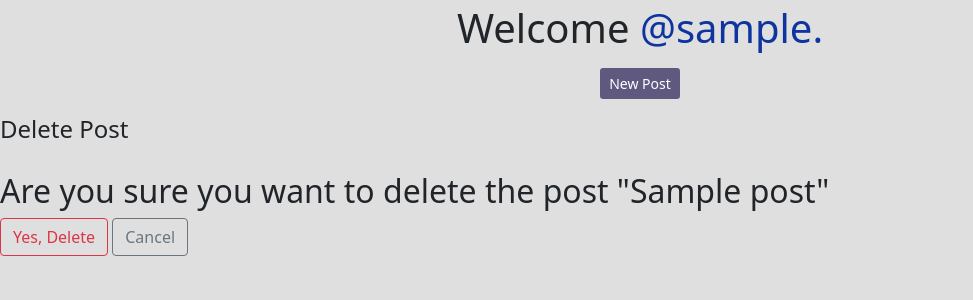
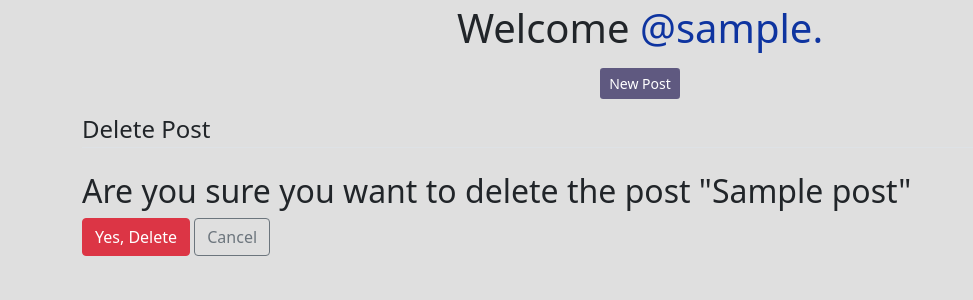
Before and after one commit to f0rc/BlogApp, a Django app: page /post/1/delete/ in a window 1280 px wide. Shown: the part 72-372 px from the top of the page, without its empty margins (0-973 px from the left). Run offline with Django 3.2, Linux system fonts and the light colour scheme; a user stored in the database is signed in; tables that the repository leaves empty hold one stand-in row (values such as "Sample post").

Commit message:
some fix

```diff
--- a/social/models.py
+++ b/social/models.py
@@ -3,6 +3,7 @@ from django.contrib.auth.models import AbstractUser
 from django.utils import timezone
 from django.contrib.auth.models import User
 from django.urls import reverse
+from datetime import datetime
 
 
 class User(AbstractUser):
@@ -18,7 +19,7 @@ class Post(models.Model):
     ]
     #the input places in admin site/make post thing
 
-    title = models.CharField(default="",max_length=100)
+    title = models.CharField(default=datetime.today().strftime('%m/%d'),max_length=100)
     contents= models.TextField()
     date_posted = models.DateTimeField(default=timezone.now)
     author = models.ForeignKey(User, on_delete=models.CASCADE)
--- a/social/templates/social/base.html
+++ b/social/templates/social/base.html
@@ -10,6 +10,11 @@
 
         <!--stlye-->
         <link rel="stylesheet" type="text/css" href="{% static 'index.css' %}">
+
+        <!--script
+        <script src="//js.nicedit.com/nicEdit-latest.js" type="text/javascript"></script>
+        <script type="text/javascript">bkLib.onDomLoaded(nicEditors.allTextAreas);</script>
+        -->
 
 
 
--- a/social/templates/social/post_confirm_delete.html
+++ b/social/templates/social/post_confirm_delete.html
@@ -1,5 +1,6 @@
 {% extends "social/base.html" %}
 {% block contents %}
+    <div class="container">
         <div class="content-section">
             <form method="POST">
                 {% csrf_token %}
@@ -8,9 +9,10 @@
                     <h2>Are you sure you want to delete the post "{{ object.title }}"</h2>
                 </fieldset>
                 <div class="form-group">
-                <button class="btn btn-outline-danger" type="submit">Yes, Delete</button>
+                    <button class="btn btn-danger" type="submit">Yes, Delete</button>
                     <a class="btn btn-outline-secondary" href="{% url 'post-detail' object.id %}">Cancel</a>
                 </div>
             </form>
         </div>
+    </div>
 {% endblock contents %}
--- a/social/templates/social/post_detail.html
+++ b/social/templates/social/post_detail.html
@@ -10,8 +10,8 @@
         <small class="text-muted">{{ object.date_posted|date:"F d, Y" }}</small>
         {% if object.author == user %}
           <div>
+            <a class="btn btn-danger btn-sm mt-1 mb-1" href="{% url 'post-delete' object.id %}">Delete</a>
             <a class="btn btn-secondary btn-sm mt-1 mb-1" href="{% url 'post-update' object.id %}">Update</a>
-            <a class="btn btn-danger btn-sm mt-1 mb-1" href="{% url 'post-delete' object.id %}">Delete</a>
           </div>
         {% endif %}
       </div>
--- a/social/templates/social/post_form.html
+++ b/social/templates/social/post_form.html
@@ -9,7 +9,7 @@
                 {{ form|crispy }}
             </fieldset>
             <div class="form-group">
-                <button class="btn btn-outline-info" type="submit">Post</button>
+                <button class="btn btn-primary" type="submit">Post</button>
             </div>
         </form>
     </div>
```
Also changed, not shown: social/migrations/0008_alter_post_title.py (added), social/migrations/0009_alter_post_title.py (added). Lines whose indentation alone changed are shown as unchanged.
